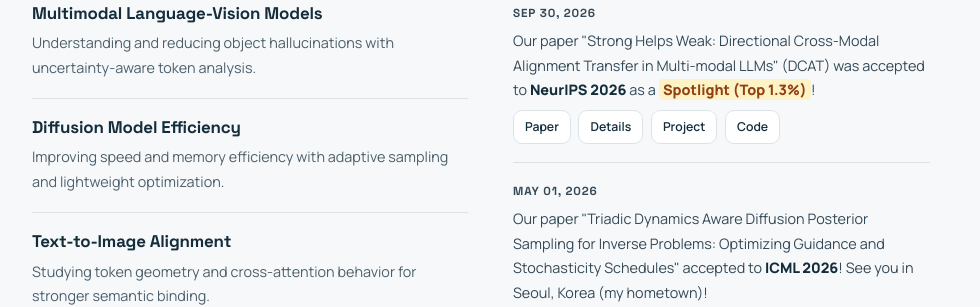
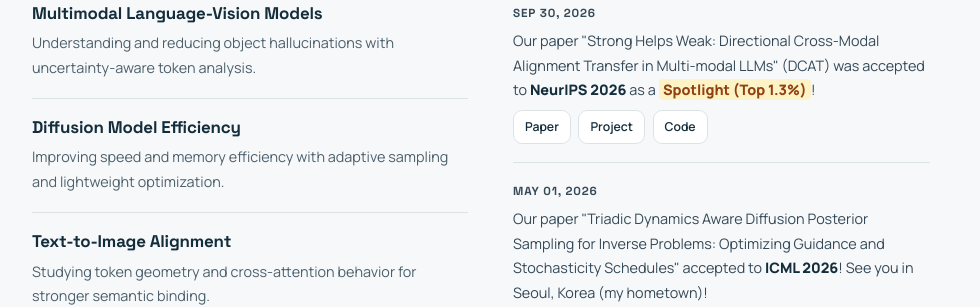
Before and after one commit to seohoiki3215/seohoiki3215.github.io, a Jekyll site: the page built from _pages/about.md, in a window 1280 px wide. Shown: the part 2132-2439 px from the top of the page, without its empty margins (291-1271 px from the left). Built offline with Jekyll 4.4.1, drawn with Linux system fonts in a browser that asks for light colours; some web fonts are replaced.

```diff
--- a/_data/news.yml
+++ b/_data/news.yml
@@ -3,8 +3,6 @@
   links:
     - label: "Paper"
       url: "https://arxiv.org/abs/2610.04580"
-    - label: "Details"
-      url: "/publications/DCAT/"
     - label: "Project"
       url: "https://seohoiki3215.github.io/DCAT_project_page/"
     - label: "Code"
```
